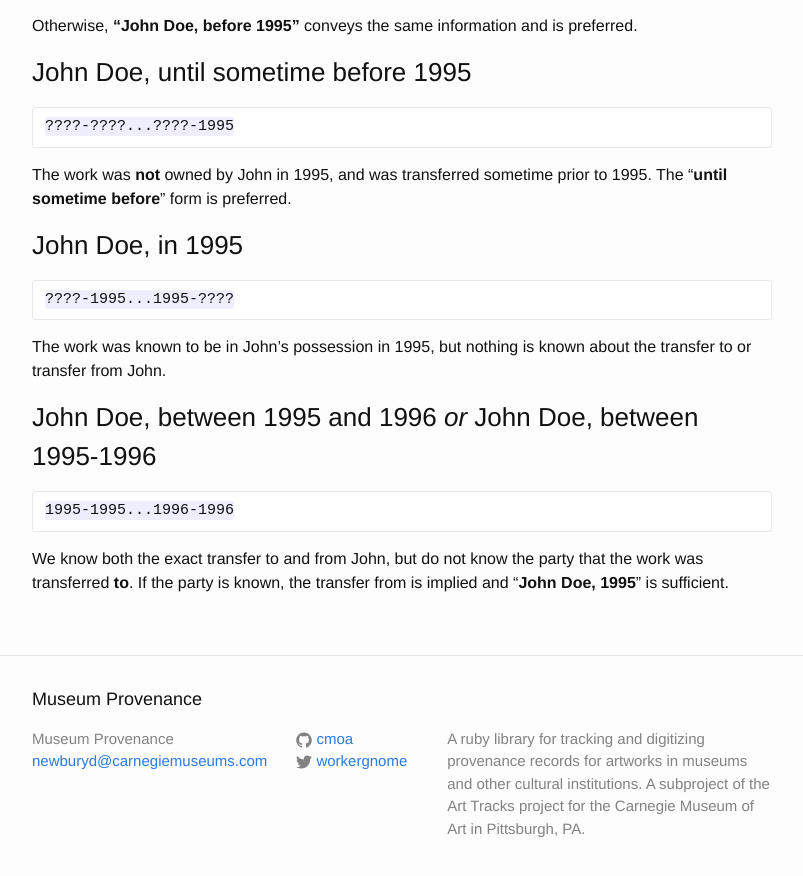
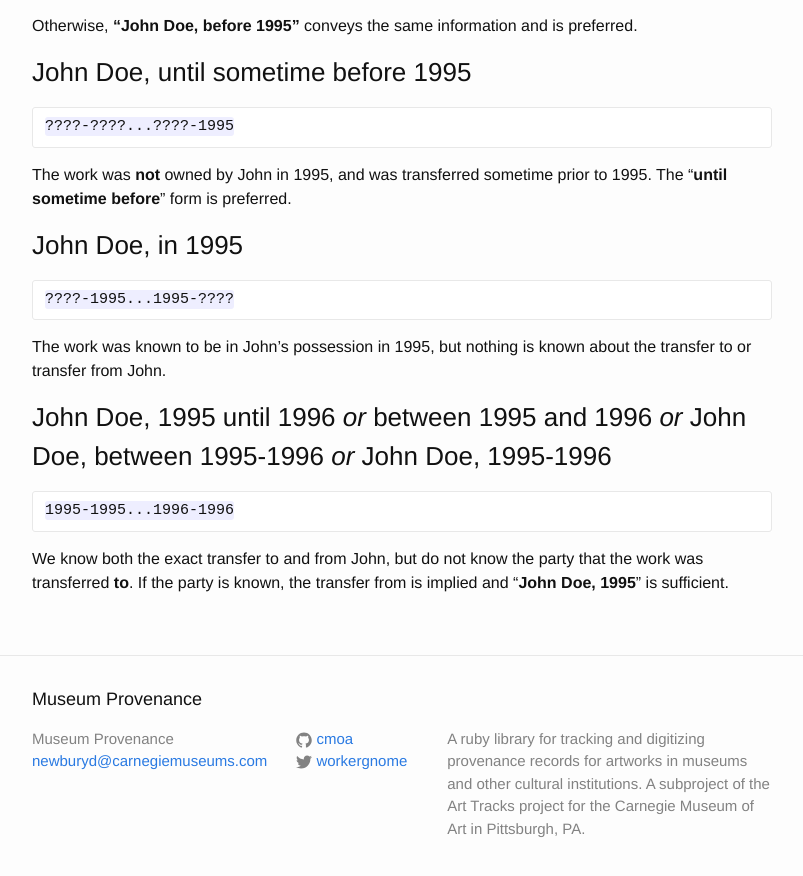
Before and after one commit to arttracks/elysa, a Jekyll site: the page built from docs/_dates/period_specificity.md, in a window 1280 px wide and 900 px high, scrolled down 2135 px. Shown: the top 876 px of the window, without its empty margins (238-1041 px from the left). Built offline with Jekyll 4.4.1, drawn with Linux system fonts in a browser that asks for light colours.

Commit message:
Documentation update.

```diff
--- a/docs/_dates/period_specificity.md
+++ b/docs/_dates/period_specificity.md
@@ -86,7 +86,7 @@ The work was **not** owned by John in 1995, and was transferred sometime prior t
 
 The work was known to be in John's possession in 1995, but nothing is known about the transfer to or transfer from John.
 
-### John Doe, between 1995 and 1996 *or* John Doe, between 1995-1996
+### John Doe, 1995 until 1996 *or* between 1995 and 1996 *or* John Doe, between 1995-1996 *or* John Doe, 1995-1996
 
     1995-1995...1996-1996
 
```
